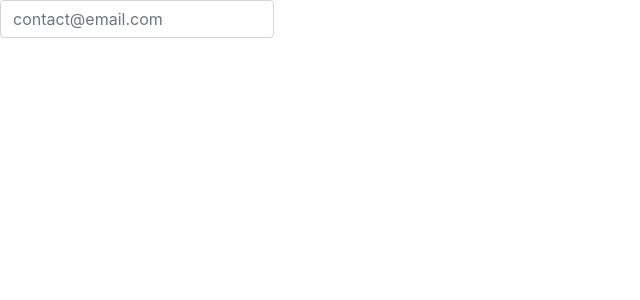
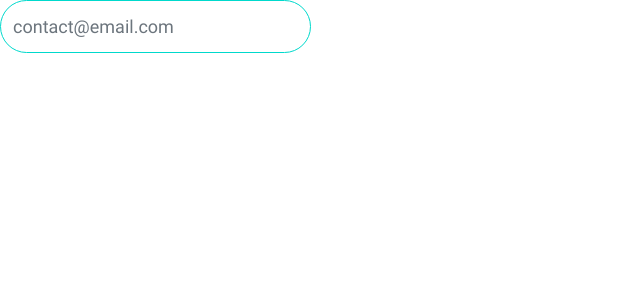
Before and after one commit to devmarianoguerra/dentapp, a React (Create React App) app in the folder dentapp/: page / in a window 1280 px wide. Shown: the top 300 px of the page, without its empty margins (0-640 px from the left). Built offline with nearby package versions, Linux system fonts and the light colour scheme; the HTML template or start-up script is replaced by a standard one.

Commit message:
changed the style properties to meet the app requirement

```diff
--- a/dentapp/src/components/loginInput.js
+++ b/dentapp/src/components/loginInput.js
@@ -15,28 +15,19 @@ class LoginInput extends React.Component {
   render() {
     return (
       <>
-        <style type="text/css">
-          {`.inputGroupStyle = {
-              width: 311,
-              height: 53,
-            };
-
-            .fromControlStyle = {
-              width: 311,
-            height: 53,
-            background-color: #ffff,
-            color: #d6d6d6,
-            border: 2px solid #00d9cc,
-            border-radius: 25,
-            font-family: Roboto,
-            letter-spacing: 0.0357143em,
-            padding: 10px 18px 0px 25px,
-            }`}
-        </style>
         <InputGroup className="inputGroupStyle">
           <div>
             <FormControl
-              className="formControlStyle"
+              style={{
+                width: 311,
+                height: 53,
+                fontSize: 18,
+                color: "#929292",
+                borderColor: "#00D9CC",
+                borderWidth: 1.5,
+                borderRadius: 60,
+                fontFamily: "Roboto",
+              }}
               placeholder="contact@email.com"
               onChange={this.handleChange}
             />
```
